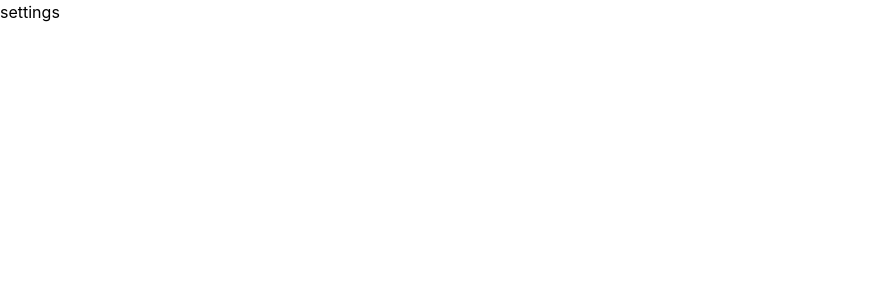
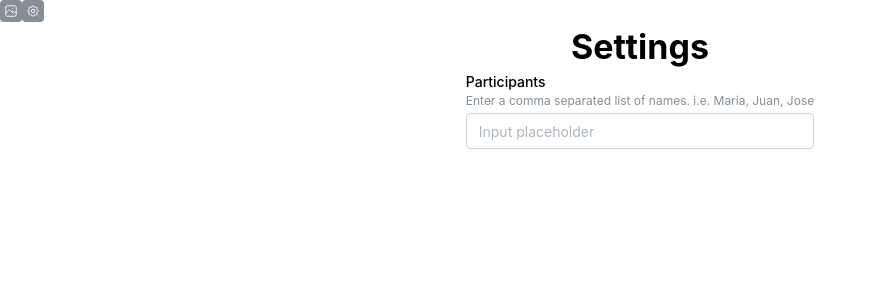
Before and after one commit to Siravian-index/stand-up-tracker, a Next.js app: page /dashboard/settings in a window 1280 px wide. Shown: the top 300 px of the page, without its empty margins (0-877 px from the left). Built offline with nearby package versions, Linux system fonts and the light colour scheme.

Commit message:
Add setting page and mini form to add names

```diff
--- /dev/null
+++ b/app/dashboard/settings/components/general/GeneralSettings.tsx
@@ -0,0 +1,56 @@
+"use client"
+
+import { Box, TextInput } from "@mantine/core"
+import { useForm } from "@mantine/form"
+import { useLocalStorage } from "@mantine/hooks"
+import NamesList from "./NamesList"
+
+
+interface FormValues {
+  names: string
+}
+
+
+const GeneralSetting = () => {
+  const [participants, setParticipants] = useLocalStorage<string[]>({ key: "participants", defaultValue: [] })
+  const form = useForm<FormValues>({
+    initialValues: {
+      names: '',
+    },
+
+    // validate: {
+    //   names: (value) => (/^\S+@\S+$/.test(value) ? null : 'Invalid email'),
+    // },
+  });
+
+  const handleSubmit = (values: FormValues) => {
+    const names = values.names.split(",").map((n) => n.trim()).filter((n) => n)
+    setParticipants(names)
+  }
+
+  const removeFromList = (id: string ) => {
+    setParticipants((prev) => prev.filter((_, i) => String(i) !== id))
+  }
+
+
+  return (
+    <>
+      <Box style={{ display: "flex", justifyContent: "center" }}>
+        <form onSubmit={form.onSubmit((values) => handleSubmit(values))}>
+          <TextInput
+            label="Participants"
+            description="Enter a comma separated list of names. i.e. Maria, Juan, Jose"
+            placeholder="Input placeholder"
+            {...form.getInputProps('names')}
+          />
+        </form>
+
+      </Box>
+      <Box style={{ display: "flex", justifyContent: "center" }}>
+        <NamesList list={participants || []} removeItem={removeFromList}/>
+      </Box>
+    </>
+  )
+}
+
+export default GeneralSetting
--- /dev/null
+++ b/app/dashboard/settings/components/general/NamesList.tsx
@@ -0,0 +1,29 @@
+import { ActionIcon, List } from "@mantine/core"
+import { IconTrash } from "@tabler/icons-react"
+
+
+interface Props {
+  list: string[]
+  removeItem: (id: string) => void
+}
+
+
+const NamesList = ({ list, removeItem }: Props) => {
+
+
+  return (
+    <List>
+      {list.map((item, i) => (
+        <List.Item key={i} style={{ display: "flex", justifyContent: "space-between" }}>
+          {item}
+          <ActionIcon variant="filled" color="red" size="xs" radius="xs" aria-label="Trashcan" onClick={() => removeItem(String(i))}>
+            <IconTrash style={{ width: '70%', height: '70%' }} stroke={1.5} />
+          </ActionIcon>
+        </List.Item>
+      ))}
+    </List>
+  )
+}
+
+
+export default NamesList
--- a/app/dashboard/settings/page.tsx
+++ b/app/dashboard/settings/page.tsx
@@ -1,10 +1,22 @@
-
+import { Flex, Title } from "@mantine/core"
+import GeneralSetting from "./components/general/GeneralSettings"
 
 
 const Settings = () => {
 
   return (
-    <div>settings</div>
+    <>
+      <Flex
+        gap="sm"
+        justify="center"
+        align="center"
+      >
+        <Title>Settings</Title >
+      </Flex>
+
+    <GeneralSetting/>
+
+    </>
   )
 }
 
--- a/app/layout.tsx
+++ b/app/layout.tsx
@@ -2,7 +2,9 @@
 // All packages except `@mantine/hooks` require styles imports
 import '@mantine/core/styles.css';
 
-import { MantineProvider, ColorSchemeScript } from '@mantine/core';
+import { MantineProvider, ColorSchemeScript, ActionIcon } from '@mantine/core';
+import Link from 'next/link';
+import { IconPhoto, IconSettings } from '@tabler/icons-react';
 
 export const metadata = {
   title: 'My Mantine app',
@@ -16,7 +18,22 @@ export default function RootLayout({ children }: { children: React.ReactNode })
         <ColorSchemeScript />
       </head>
       <body>
-        <MantineProvider>{children}</MantineProvider>
+        <MantineProvider>
+          {/* TODO add navbar */}
+          <>
+            <Link href="/dashboard">
+              <ActionIcon variant="filled" color="gray" size="sm" aria-label="Settings">
+                <IconPhoto style={{ width: '70%', height: '70%' }} stroke={1.5} />
+              </ActionIcon>
+            </Link>
+            <Link href="/dashboard/settings">
+              <ActionIcon variant="filled" color="gray" size="sm" aria-label="Settings">
+                <IconSettings style={{ width: '70%', height: '70%' }} stroke={1.5} />
+              </ActionIcon>
+            </Link>
+          </>
+          {children}
+        </MantineProvider>
       </body>
     </html>
   );
--- a/package.json
+++ b/package.json
@@ -10,7 +10,9 @@
   },
   "dependencies": {
     "@mantine/core": "^7.1.2",
+    "@mantine/form": "^7.1.2",
     "@mantine/hooks": "^7.1.2",
+    "@tabler/icons-react": "^2.38.0",
     "next": "latest",
     "react": "latest",
     "react-dom": "latest",
```
Also changed, not shown: app/dashboard/components/Countdown.tsx (+11 -6 lines), app/dashboard/page.tsx (+9 -6 lines), 1 other file (tests, documents, lock files or other folders).
